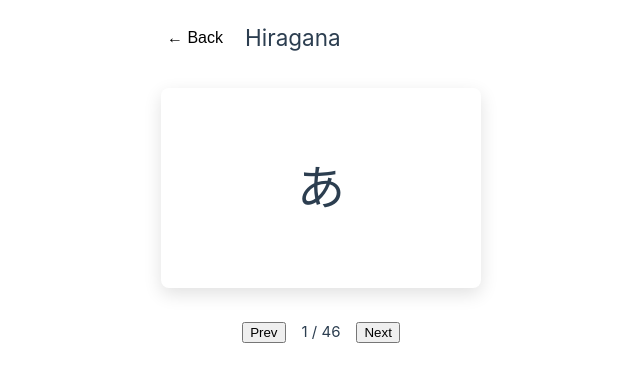
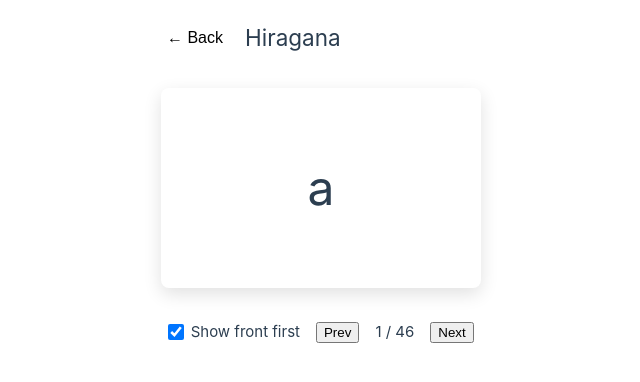
Before and after one commit to hpbrew/japanese-mastery, a Vue app: page /deck/hiragana in a window 1280 px wide. Shown: the top 382 px of the page, without its empty margins (139-779 px from the left). Built offline with nearby package versions, Linux system fonts and the light colour scheme; the HTML template or start-up script is replaced by a standard one.

Commit message:
update deck

```diff
--- a/package.json
+++ b/package.json
@@ -1,6 +1,6 @@
 {
   "name": "vue-project",
-  "version": "0.0.0",
+  "version": "0.0.1",
   "private": true,
   "type": "module",
   "scripts": {
--- a/src/assets/decks/hiragana.ts
+++ b/src/assets/decks/hiragana.ts
@@ -3,51 +3,51 @@ export const hiraganaDeck: Deck = {
   id: "hiragana",
   name: "Hiragana",
   cards: [
-    { front: "あ", back: "a" },
-    { front: "い", back: "i" },
-    { front: "う", back: "u" },
-    { front: "え", back: "e" },
-    { front: "お", back: "o" },
-    { front: "か", back: "ka" },
-    { front: "き", back: "ki" },
-    { front: "く", back: "ku" },
-    { front: "け", back: "ke" },
-    { front: "こ", back: "ko" },
-    { front: "さ", back: "sa" },
-    { front: "し", back: "shi" },
-    { front: "す", back: "su" },
-    { front: "せ", back: "se " },
-    { front: "そ", back: "so" },
-    { front: "た", back: "ta" },
-    { front: "ち", back: "chi" },
-    { front: "つ", back: "tsu" },
-    { front: "て", back: "te" },
-    { front: "と", back: "to" },
-    { front: "な", back: "na" },
-    { front: "に", back: "ni" },
-    { front: "ぬ", back: "nu" },
-    { front: "ね", back: "ne" },
-    { front: "の", back: "no" },
-    { front: "は", back: "ha" },
-    { front: "ひ", back: "hi" },
-    { front: "ふ", back: "fu" },
-    { front: "へ", back: "he" },
-    { front: "ほ", back: "ho" },
-    { front: "ま", back: "ma" },
-    { front: "み", back: "mi" },
-    { front: "む", back: "mu" },
-    { front: "め", back: "me" },
-    { front: "も", back: "mo" },
-    { front: "や", back: "ya" },
-    { front: "ゆ", back: "yu" },
-    { front: "よ", back: "yo" },
-    { front: "ら", back: "ra" },
-    { front: "り", back: "ri" },
-    { front: "る", back: "ru" },
-    { front: "れ", back: "re" },
-    { front: "ろ", back: "ro" },
-    { front: "わ", back: "wa" },
-    { front: "を", back: "wo" },
-    { front: "ん", back: "n" },
+    { front: "a", back: "あ" },
+    { front: "i", back: "い" },
+    { front: "u", back: "う" },
+    { front: "e", back: "え" },
+    { front: "o", back: "お" },
+    { front: "ka", back: "か" },
+    { front: "ki", back: "き" },
+    { front: "ku", back: "く" },
+    { front: "ke", back: "け" },
+    { front: "ko", back: "こ" },
+    { front: "sa", back: "さ" },
+    { front: "shi", back: "し" },
+    { front: "su", back: "す" },
+    { front: "se", back: "せ" },
+    { front: "so", back: "そ" },
+    { front: "ta", back: "た" },
+    { front: "chi", back: "ち" },
+    { front: "tsu", back: "つ" },
+    { front: "te", back: "て" },
+    { front: "to", back: "と" },
+    { front: "na", back: "な" },
+    { front: "ni", back: "に" },
+    { front: "nu", back: "ぬ" },
+    { front: "ne", back: "ね" },
+    { front: "no", back: "の" },
+    { front: "ha", back: "は" },
+    { front: "hi", back: "ひ" },
+    { front: "fu", back: "ふ" },
+    { front: "he", back: "へ" },
+    { front: "ho", back: "ほ" },
+    { front: "ma", back: "ま" },
+    { front: "mi", back: "み" },
+    { front: "mu", back: "む" },
+    { front: "me", back: "め" },
+    { front: "mo", back: "も" },
+    { front: "ya", back: "や" },
+    { front: "yu", back: "ゆ" },
+    { front: "yo", back: "よ" },
+    { front: "ra", back: "ら" },
+    { front: "ri", back: "り" },
+    { front: "ru", back: "る" },
+    { front: "re", back: "れ" },
+    { front: "ro", back: "ろ" },
+    { front: "wa", back: "わ" },
+    { front: "wo", back: "を" },
+    { front: "n", back: "ん" },
   ],
 };
--- a/src/assets/decks/jlptn5.ts
+++ b/src/assets/decks/jlptn5.ts
@@ -4,36 +4,36 @@ export const jlptN5Deck: Deck = {
   id: "jlpt-n5",
   name: "JLPT N5 Vocabulary",
   cards: [
-    { front: "私", back: "わたし (I, me)" },
-    { front: "あなた", back: "you" },
-    { front: "彼", back: "かれ (he, him)" },
-    { front: "彼女", back: "かのじょ (she, her)" },
-    { front: "これ", back: "this" },
-    { front: "それ", back: "that" },
-    { front: "あれ", back: "that (over there)" },
-    { front: "ここ", back: "here" },
-    { front: "そこ", back: "there" },
-    { front: "あそこ", back: "over there" },
-    { front: "誰", back: "だれ (who)" },
-    { front: "何", back: "なに (what)" },
-    { front: "どこ", back: "where" },
-    { front: "いつ", back: "when" },
-    { front: "どうして", back: "why" },
-    { front: "どうやって", back: "how" },
-    { front: "はい", back: "yes" },
-    { front: "いいえ", back: "no" },
-    { front: "ありがとう", back: "thank you" },
-    { front: "すみません", back: "excuse me, sorry" },
-    { front: "お願いします", back: "please (request)" },
-    { front: "おはよう", back: "good morning" },
-    { front: "こんにちは", back: "hello, good afternoon" },
-    { front: "こんばんは", back: "good evening" },
-    { front: "さようなら", back: "goodbye" },
-    { front: "おやすみ", back: "good night" },
-    { front: "いただきます", back: "expression before eating" },
-    { front: "ごちそうさまでした", back: "expression after eating" },
-    { front: "はい、どうぞ", back: "here you go (offering something)" },
-    { front: "おめでとう", back: "congratulations" },
-    { front: "がんばって", back: "do your best, good luck" },
+    { front: "わたし (I, me)", back: "私" },
+    { front: "you", back: "あなた" },
+    { front: "かれ (he, him)", back: "彼" },
+    { front: "かのじょ (she, her)", back: "彼女" },
+    { front: "this", back: "これ" },
+    { front: "that", back: "それ" },
+    { front: "that (over there)", back: "あれ" },
+    { front: "here", back: "ここ" },
+    { front: "there", back: "そこ" },
+    { front: "over there", back: "あそこ" },
+    { front: "だれ (who)", back: "誰" },
+    { front: "なに (what)", back: "何" },
+    { front: "where", back: "どこ" },
+    { front: "when", back: "いつ" },
+    { front: "why", back: "どうして" },
+    { front: "how", back: "どうやって" },
+    { front: "yes", back: "はい" },
+    { front: "no", back: "いいえ" },
+    { front: "thank you", back: "ありがとう" },
+    { front: "excuse me, sorry", back: "すみません" },
+    { front: "please (request)", back: "お願いします" },
+    { front: "good morning", back: "おはよう" },
+    { front: "hello, good afternoon", back: "こんにちは" },
+    { front: "good evening", back: "こんばんは" },
+    { front: "goodbye", back: "さようなら" },
+    { front: "good night", back: "おやすみ" },
+    { front: "expression before eating", back: "いただきます" },
+    { front: "expression after eating", back: "ごちそうさまでした" },
+    { front: "here you go (offering something)", back: "はい、どうぞ" },
+    { front: "congratulations", back: "おめでとう" },
+    { front: "do your best, good luck", back: "がんばって" },
   ],
 };
--- a/src/assets/decks/katakana.ts
+++ b/src/assets/decks/katakana.ts
@@ -4,51 +4,51 @@ export const katakanaDeck: Deck = {
   id: "katakana",
   name: "Katakana",
   cards: [
-    { front: "ア", back: "a" },
-    { front: "イ", back: "i" },
-    { front: "ウ", back: "u" },
-    { front: "エ", back: "e" },
-    { front: "オ", back: "o" },
-    { front: "カ", back: "ka" },
-    { front: "キ", back: "ki" },
-    { front: "ク", back: "ku" },
-    { front: "ケ", back: "ke" },
-    { front: "コ", back: "ko" },
-    { front: "サ", back: "sa" },
-    { front: "シ", back: "shi" },
-    { front: "ス", back: "su" },
-    { front: "セ", back: "se" },
-    { front: "ソ", back: "so" },
-    { front: "タ", back: "ta" },
-    { front: "チ", back: "chi" },
-    { front: "ツ", back: "tsu" },
-    { front: "テ", back: "te" },
-    { front: "ト", back: "to" },
-    { front: "ナ", back: "na" },
-    { front: "ニ", back: "ni" },
-    { front: "ヌ", back: "nu" },
-    { front: "ネ", back: "ne" },
-    { front: "ノ", back: "no" },
-    { front: "ハ", back: "ha" },
-    { front: "ヒ", back: "hi" },
-    { front: "フ", back: "fu" },
-    { front: "ヘ", back: "he" },
-    { front: "ホ", back: "ho" },
-    { front: "マ", back: "ma" },
-    { front: "ミ", back: "mi" },
-    { front: "ム", back: "mu" },
-    { front: "メ", back: "me" },
-    { front: "モ", back: "mo" },
-    { front: "ヤ", back: "ya" },
-    { front: "ユ", back: "yu" },
-    { front: "ヨ", back: "yo" },
-    { front: "ラ", back: "ra" },
-    { front: "リ", back: "ri" },
-    { front: "ル", back: "ru" },
-    { front: "レ", back: "re" },
-    { front: "ロ", back: "ro" },
-    { front: "ワ", back: "wa" },
-    { front: "ヲ", back: "wo" },
-    { front: "ン", back: "n" },
+    { front: "a", back: "ア" },
+    { front: "i", back: "イ" },
+    { front: "u", back: "ウ" },
+    { front: "e", back: "エ" },
+    { front: "o", back: "オ" },
+    { front: "ka", back: "カ" },
+    { front: "ki", back: "キ" },
+    { front: "ku", back: "ク" },
+    { front: "ke", back: "ケ" },
+    { front: "ko", back: "コ" },
+    { front: "sa", back: "サ" },
+    { front: "shi", back: "シ" },
+    { front: "su", back: "ス" },
+    { front: "se", back: "セ" },
+    { front: "so", back: "ソ" },
+    { front: "ta", back: "タ" },
+    { front: "chi", back: "チ" },
+    { front: "tsu", back: "ツ" },
+    { front: "te", back: "テ" },
+    { front: "to", back: "ト" },
+    { front: "na", back: "ナ" },
+    { front: "ni", back: "ニ" },
+    { front: "nu", back: "ヌ" },
+    { front: "ne", back: "ネ" },
+    { front: "no", back: "ノ" },
+    { front: "ha", back: "ハ" },
+    { front: "hi", back: "ヒ" },
+    { front: "fu", back: "フ" },
+    { front: "he", back: "ヘ" },
+    { front: "ho", back: "ホ" },
+    { front: "ma", back: "マ" },
+    { front: "mi", back: "ミ" },
+    { front: "mu", back: "ム" },
+    { front: "me", back: "メ" },
+    { front: "mo", back: "モ" },
+    { front: "ya", back: "ヤ" },
+    { front: "yu", back: "ユ" },
+    { front: "yo", back: "ヨ" },
+    { front: "ra", back: "ラ" },
+    { front: "ri", back: "リ" },
+    { front: "ru", back: "ル" },
+    { front: "re", back: "レ" },
+    { front: "ro", back: "ロ" },
+    { front: "wa", back: "ワ" },
+    { front: "wo", back: "ヲ" },
+    { front: "n", back: "ン" },
   ],
 };
--- a/src/views/DeckView.vue
+++ b/src/views/DeckView.vue
@@ -17,11 +17,17 @@ const decks: Record<string, { name: string; cards: Array<{ front: string; back:
 
 const deck = computed(() => decks[deckId.value] || { name: deckId.value, cards: [] });
 const index = ref(0);
-const flipped = ref(false);
+const showFrontFirst = ref(true);
+const flipped = ref(!showFrontFirst.value);
 
 watch(deckId, () => {
   index.value = 0;
-  flipped.value = false;
+  flipped.value = !showFrontFirst.value;
+});
+
+watch(showFrontFirst, () => {
+  // when the viewing preference changes, reset current card side
+  flipped.value = !showFrontFirst.value;
 });
 
 function next() {
@@ -30,7 +36,7 @@ function next() {
   } else {
     index.value = 0;
   }
-  flipped.value = false;
+  flipped.value = !showFrontFirst.value;
 }
 
 function prev() {
@@ -39,7 +45,7 @@ function prev() {
   } else {
     index.value = Math.max(0, deck.value.cards.length - 1);
   }
-  flipped.value = false;
+  flipped.value = !showFrontFirst.value;
 }
 
 function flip() {
@@ -68,6 +74,10 @@ const current = computed(() => deck.value.cards[index.value] || { front: "", bac
     </div>
 
     <div class="controls">
+      <label class="toggle">
+        <input type="checkbox" v-model="showFrontFirst" />
+        <span>Show front first</span>
+      </label>
       <button @click="prev">Prev</button>
       <span>{{ index + 1 }} / {{ deck.cards.length }}</span>
       <button @click="next">Next</button>
@@ -111,6 +121,15 @@ const current = computed(() => deck.value.cards[index.value] || { front: "", bac
   gap: 1rem;
   align-items: center;
 }
+.toggle {
+  display: flex;
+  align-items: center;
+  gap: 0.4rem;
+}
+.toggle input[type="checkbox"] {
+  width: 16px;
+  height: 16px;
+}
 .face {
   padding: 1rem;
 }
```
